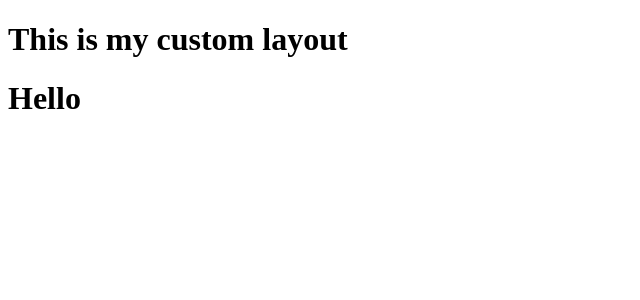
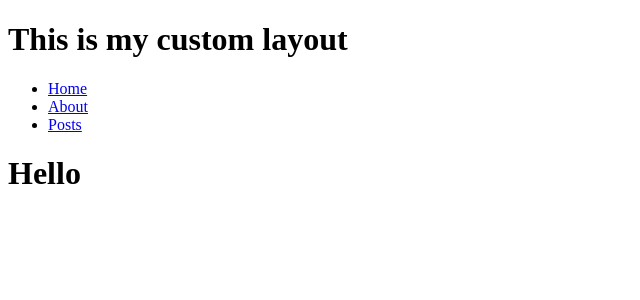
Before and after one commit to HlaingMinThan/Nuxt-Js-Lc, a Nuxt app: page / in a window 1280 px wide. Shown: the top 300 px of the page, without its empty margins (0-640 px from the left). Built offline with nearby package versions, Linux system fonts and the light colour scheme.

Commit message:
NuxtLink pages changing

```diff
--- /dev/null
+++ b/components/Navbar.vue
@@ -0,0 +1,19 @@
+<template>
+    <nav>
+        <ul>
+            <li><NuxtLink to="/">Home</NuxtLink></li>
+            <li><NuxtLink to="/about">About</NuxtLink></li>
+            <li><NuxtLink to="/posts">Posts</NuxtLink></li>
+        </ul>
+    </nav>
+</template>
+
+<script>
+export default {
+
+}
+</script>
+
+<style>
+
+</style>
--- a/layouts/custom.vue
+++ b/layouts/custom.vue
@@ -3,6 +3,7 @@
     <header>
         <h1>This is my custom layout</h1>
     </header>
+    <Navbar/>
     <slot/>
   </div>
 </template>
--- a/layouts/default.vue
+++ b/layouts/default.vue
@@ -1,12 +1,6 @@
 <template>
   <div>
-    <nav>
-        <ul>
-            <li><a href="">Home</a></li>
-            <li><a href="">About</a></li>
-            <li><a href="">Posts</a></li>
-        </ul>
-    </nav>
+    <Navbar/>
     <slot />
     <footer>
          <ul>
```
